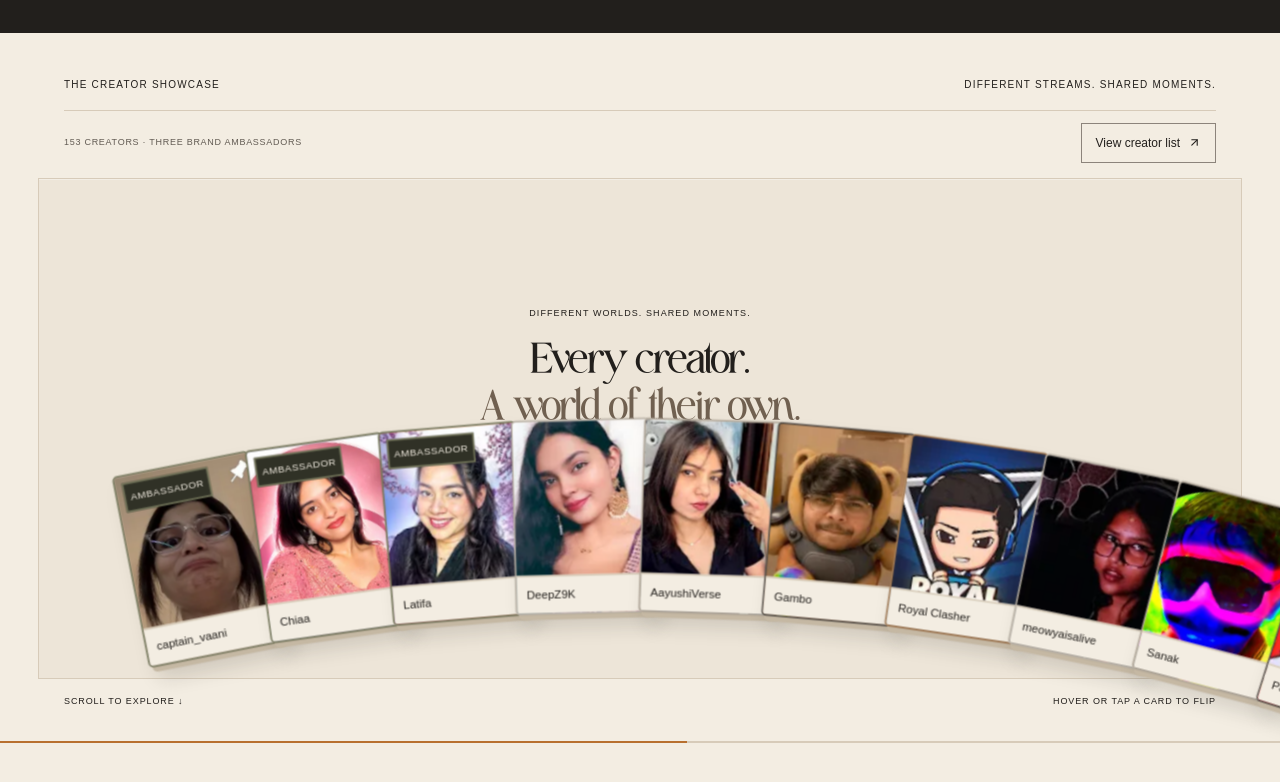
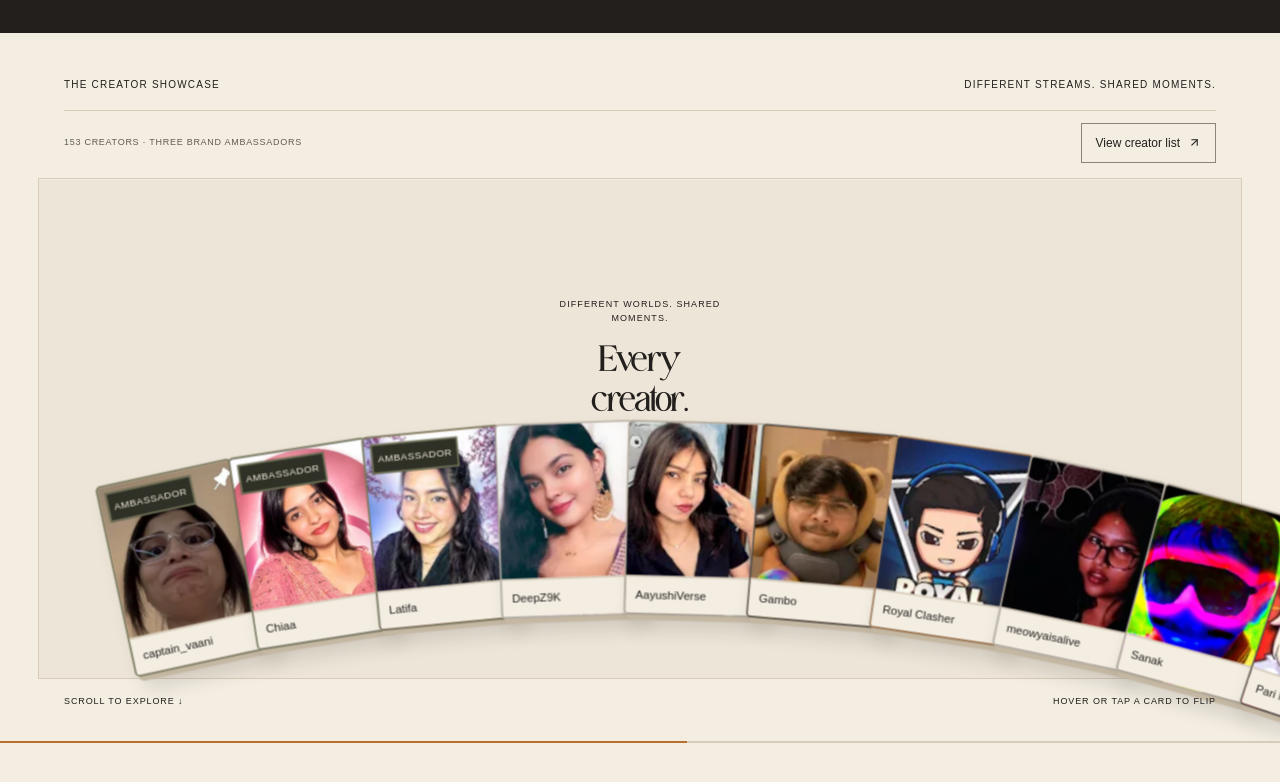
Before and after one commit to Ankit-KK/hyperchat-frontend, a React (Vite) app: page / in a window 1280 px wide. Shown: the part 3332-4114 px from the top of the page. Built offline with nearby package versions, Linux system fonts and the light colour scheme; a web font is replaced by a local one.

Commit message:
Center creator ring within its display frame and prevent clipping

```diff
--- a/src/components/ui/scroll-morph-hero.css
+++ b/src/components/ui/scroll-morph-hero.css
@@ -117,3 +117,13 @@
  .showcase-list .showcase-cards{gap:28px 18px}
  .showcase-directory-controls{padding:18px 0}
 }
+
+/* The display plane, card origin and title share a single usable stage area. */
+.showcase-stage{--showcase-area-top:145px;--showcase-area-bottom:64px;--showcase-area-side:3vw}
+.showcase-stage::before,.creator-showcase:not(.showcase-list) .showcase-cards{inset:var(--showcase-area-top) var(--showcase-area-side) var(--showcase-area-bottom)}
+.creator-showcase:not(.showcase-list) .showcase-intro{top:calc(50% + (var(--showcase-area-top) - var(--showcase-area-bottom)) / 2)}
+.showcase-list .showcase-cards{inset:auto}
+@media(max-width:600px){.showcase-stage{--showcase-area-top:135px;--showcase-area-bottom:54px;--showcase-area-side:12px}}
+
+.creator-showcase:not(.showcase-list) .showcase-intro h2{font-size:clamp(24px,3vw,38px)}
+@media(max-width:600px){.creator-showcase:not(.showcase-list) .showcase-intro h2{font-size:20px}.creator-showcase:not(.showcase-list) .showcase-intro>p{display:none}}
--- a/src/components/ui/scroll-morph-hero.tsx
+++ b/src/components/ui/scroll-morph-hero.tsx
@@ -12,14 +12,20 @@ import { cn } from "@/lib/utils";
 import "./scroll-morph-hero.css";
 
 export type AnimationPhase = "scatter" | "line" | "circle" | "bottom-strip";
-type Size = { width: number; height: number };
+type Size = { width: number; height: number; mobile?: boolean };
 const mix = (a: number, b: number, t: number) => a + (b - a) * t;
 const clamp = (n: number) => Math.min(1, Math.max(0, n));
 
+function circleRadius(size: Size) {
+  const mobile = size.mobile ?? size.width < 600;
+  const edgeSpace = Math.hypot(mobile ? 50 : 84, mobile ? 72 : 118) / 2 + 16;
+  return Math.max(20, Math.min(size.width * 0.34, size.height * 0.4, 290, Math.min(size.width, size.height) / 2 - edgeSpace));
+}
+
 function position(index: number, total: number, size: Size, phase: AnimationPhase, progress: number, mouse: number) {
-  const mobile = size.width < 600;
+  const mobile = size.mobile ?? size.width < 600;
   const cardWidth = mobile ? 50 : 84;
-  const radius = Math.min(size.width * 0.34, size.height * 0.31, 290);
+  const radius = circleRadius(size);
   if (phase === "scatter" && progress < 0.03) return {
     x: Math.sin(index * 17.3) * size.width * 0.4,
     y: Math.cos(index * 9.7) * size.height * 0.35,
@@ -95,6 +101,7 @@ function CreatorCard({ creator, index, total, phase, size, progress, mouse, grid
 export default function ScrollMorphHero({ creators, className }: { creators: ShowcaseCreator[]; className?: string }) {
   const section = useRef<HTMLElement>(null);
   const stage = useRef<HTMLDivElement>(null);
+  const cardArea = useRef<HTMLDivElement>(null);
   const inView = useInView(section, { amount: "some", once: true });
   const reduced = useReducedMotion();
   const [list, setList] = useState(false);
@@ -123,9 +130,9 @@ export default function ScrollMorphHero({ creators, className }: { creators: Sho
     return () => { clearTimeout(line); clearTimeout(circle); };
   }, [inView, grid, scrollYProgress]);
   useEffect(() => {
-    if (!stage.current) return;
-    const observer = new ResizeObserver(([entry]) => setSize({ width: entry.contentRect.width, height: entry.contentRect.height }));
-    observer.observe(stage.current);
+    if (!cardArea.current) return;
+    const observer = new ResizeObserver(([entry]) => setSize({ width: entry.contentRect.width, height: entry.contentRect.height, mobile: window.innerWidth <= 600 }));
+    observer.observe(cardArea.current);
     return () => observer.disconnect();
   }, []);
   const openList = () => {
@@ -151,7 +158,7 @@ export default function ScrollMorphHero({ creators, className }: { creators: Sho
             {list ? "View scroll experience" : "View creator list"}<ArrowUpRight size={13} aria-hidden="true" />
           </button>}
         </div>
-        <motion.div className="showcase-intro" style={grid ? undefined : { opacity: titleOpacity }}>
+        <motion.div className="showcase-intro" style={grid ? undefined : { opacity: titleOpacity, width: Math.max(100, (circleRadius(size) * 2 - (size.mobile ? 72 : 118)) * .84) }}>
           <span className="showcase-eyebrow">DIFFERENT WORLDS. SHARED MOMENTS.</span>
           <h2 id="showcase-title">Every creator.<br /><em>A world of their own.</em></h2>
           <p>Different formats. The same chance to be part of the stream.</p>
@@ -162,7 +169,7 @@ export default function ScrollMorphHero({ creators, className }: { creators: Sho
           <span>A clutch finish. A final song. A conversation worth joining. Give viewers a way to respond in the moment.</span>
         </motion.div>}
         {grid && <div className="showcase-directory-controls"><label htmlFor="creator-search">Find a creator</label><input id="creator-search" type="search" value={query} placeholder="Search names or handles" onChange={event => { setQuery(event.target.value); setLimit(24); }} /><p role="status">{matching.length} {matching.length === 1 ? "creator" : "creators"}{matching.length === 0 ? " found. Try another name." : ` · showing ${Math.min(limit, matching.length)}`}</p></div>}
-        <div className="showcase-cards">
+        <div className="showcase-cards" ref={cardArea}>
           {visibleCreators.map((creator, index) => <CreatorCard key={creator.id} creator={creator} index={index}
             total={visibleCreators.length} phase={phase} size={size} progress={scrollYProgress} mouse={smoothMouse} grid={grid} />)}
         </div>
```
Also changed, not shown: 2 other files (tests, documents, lock files or other folders).
